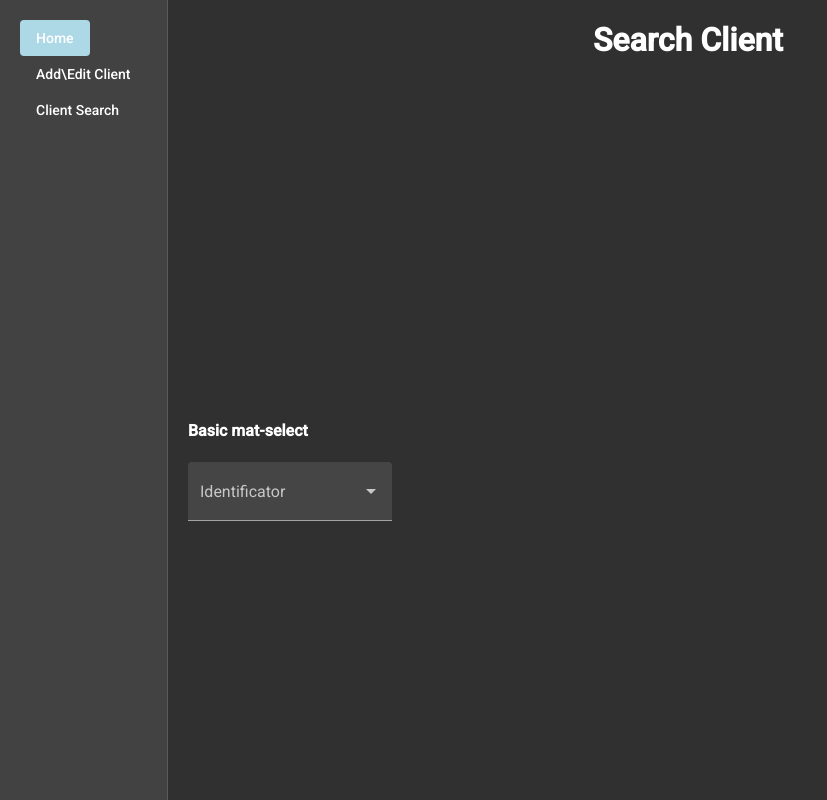
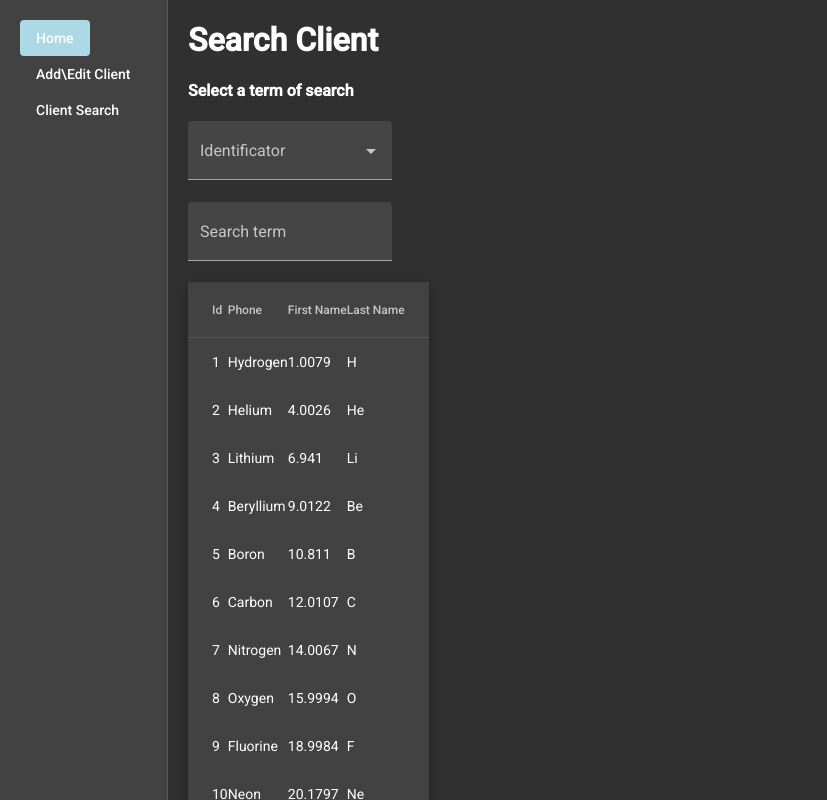
Before and after one commit to Amitdahari/Client-Stock-Project, an Angular app: page /search in a window 1280 px wide. Shown: the whole page, without its empty margins (0-827 px from the left). Built offline with nearby package versions, Linux system fonts and the light colour scheme.

Commit message:
Added Client Search

```diff
--- a/src/app/app.module.ts
+++ b/src/app/app.module.ts
@@ -13,6 +13,8 @@
 import {MatDatepickerModule} from '@angular/material/datepicker';
 import { MatNativeDateModule } from '@angular/material/core';
 import {MatSelectModule} from '@angular/material/select';
+import {MatTableModule} from '@angular/material/table';
+
 
 import { HomeComponent } from './home/home.component';
 import { ClientManagerComponent } from './client-manager/client-manager.component';
@@ -40,7 +42,8 @@
     MatNativeDateModule,
     MatInputModule,
     MatIconModule,
-    MatSelectModule
+    MatSelectModule,
+    MatTableModule
   ],
   providers: [],
   bootstrap: [AppComponent],
--- a/src/app/client-list/client-list.component.html
+++ b/src/app/client-list/client-list.component.html
@@ -1,7 +1,7 @@
 <div class="client-list">
     <h1>Search Client</h1>
 </div>
-<h4>Basic mat-select</h4>
+<h4>Select a term of search</h4>
 <mat-form-field appearance="fill">
   <mat-label>Identificator</mat-label>
   <mat-select>
@@ -10,3 +10,47 @@
     </mat-option>
   </mat-select>
 </mat-form-field>
+
+<br/>
+<mat-form-field appearance="fill">
+    <mat-label>Search term</mat-label>
+    <textarea matInput
+              cdkTextareaAutosize
+              #autosize="cdkTextareaAutosize"
+              cdkAutosizeMinRows="1"
+              cdkAutosizeMaxRows="5"></textarea>
+  </mat-form-field>
+
+  <table mat-table [dataSource]="dataSource" class="mat-elevation-z8 demo-table">
+    <!-- Position Column -->
+    <ng-container matColumnDef="position">
+      <th mat-header-cell *matHeaderCellDef>Id</th>
+      <td mat-cell *matCellDef="let element">{{element.position}}</td>
+    </ng-container>
+
+    <!-- Name Column -->
+    <ng-container matColumnDef="name">
+      <th mat-header-cell *matHeaderCellDef>Phone</th>
+      <td mat-cell *matCellDef="let element">{{element.name}}</td>
+    </ng-container>
+
+    <!-- Weight Column -->
+    <ng-container matColumnDef="weight">
+      <th mat-header-cell *matHeaderCellDef>First Name</th>
+      <td mat-cell *matCellDef="let element">{{element.weight}}</td>
+    </ng-container>
+
+    <!-- Symbol Column -->
+    <ng-container matColumnDef="symbol">
+      <th mat-header-cell *matHeaderCellDef>Last Name</th>
+      <td mat-cell *matCellDef="let element">{{element.symbol}}</td>
+    </ng-container>
+
+    <tr mat-header-row *matHeaderRowDef="displayedColumns"></tr>
+    <tr
+        mat-row
+        (click)="clickedRows.add(row)"
+        [class.demo-row-is-clicked]="clickedRows.has(row)"
+        *matRowDef="let row; columns: displayedColumns;"
+    ></tr>
+  </table>
--- a/src/app/client-list/client-list.component.scss
+++ b/src/app/client-list/client-list.component.scss
@@ -1,9 +1,30 @@
-div{
-    height: 400px;
-    width: 1000px;
+// div{
+//     height: 400px;
+//     width: 1000px;
 
-    display: flex;
+//     display: flex;
 
-    justify-content: center;
-    text-align: center;
+//     justify-content: center;
+//     text-align: center;
+//   }
+  .mat-form-field {
+    margin-right: 12px;
   }
+
+  .demo-table {
+    width: 100%;
+  }
+
+  .mat-row .mat-cell {
+    border-bottom: 1px solid transparent;
+    border-top: 1px solid transparent;
+    cursor: pointer;
+  }
+
+  .mat-row:hover .mat-cell {
+    border-color: currentColor;
+  }
+  .buttons{
+    display: inline-block;
+
+  }
--- a/src/app/client-list/client-list.component.ts
+++ b/src/app/client-list/client-list.component.ts
@@ -1,26 +1,55 @@
 import { Component, OnInit } from '@angular/core';
+import { FormBuilder,FormGroup,Validators } from '@angular/forms';
 
 interface Userchoice {
   value: string;
   userchoiceviewValue: string;
 }
+
+export interface PeriodicElement {
+  name: string;
+  position: number;
+  weight: number;
+  symbol: string;
+}
+
+const ELEMENT_DATA: PeriodicElement[] = [
+  {position: 1, name: 'Hydrogen', weight: 1.0079, symbol: 'H'},
+  {position: 2, name: 'Helium', weight: 4.0026, symbol: 'He'},
+  {position: 3, name: 'Lithium', weight: 6.941, symbol: 'Li'},
+  {position: 4, name: 'Beryllium', weight: 9.0122, symbol: 'Be'},
+  {position: 5, name: 'Boron', weight: 10.811, symbol: 'B'},
+  {position: 6, name: 'Carbon', weight: 12.0107, symbol: 'C'},
+  {position: 7, name: 'Nitrogen', weight: 14.0067, symbol: 'N'},
+  {position: 8, name: 'Oxygen', weight: 15.9994, symbol: 'O'},
+  {position: 9, name: 'Fluorine', weight: 18.9984, symbol: 'F'},
+  {position: 10, name: 'Neon', weight: 20.1797, symbol: 'Ne'},
+];
+
 @Component({
   selector: 'app-client-list',
   templateUrl: './client-list.component.html',
   styleUrls: ['./client-list.component.scss']
 })
 export class ClientListComponent implements OnInit {
-//
+
   userchoices: Userchoice[] = [
     {value: 'id-value', userchoiceviewValue: 'Id'},
     {value: 'phone-value', userchoiceviewValue: 'Phone'},
 
   ];
 
-  constructor() { }
+  displayedColumns: string[] = ['position', 'name', 'weight', 'symbol'];
+  dataSource = ELEMENT_DATA;
+  clickedRows = new Set<PeriodicElement>();
 
+  constructor(private fb: FormBuilder) { }
+clientForm:FormGroup;
   ngOnInit(): void {
-
+    this.clientForm = this.fb.group({
+      searchTerm:['',[Validators.required]],
+      searchKeywords:['']
+    })
   }
 
 }
```
